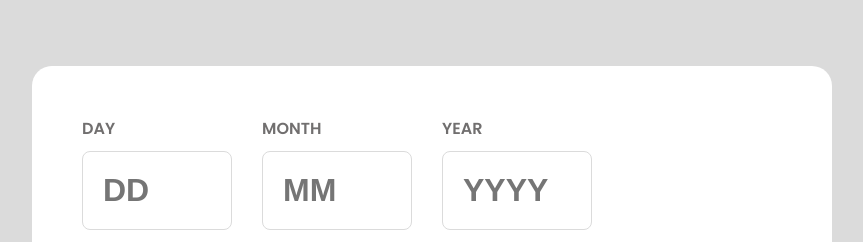
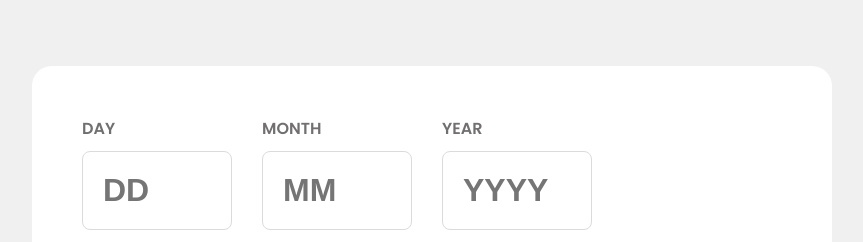
Before and after one commit to omnath22/age-calculator-app-main, a plain HTML site: page index.html in a window 1280 px wide. Shown: the top 242 px of the page, without its empty margins (208-1071 px from the left). Drawn offline with nearby package versions, Linux system fonts and the light colour scheme.

Commit message:
Update index.html

```diff
--- a/index.html
+++ b/index.html
@@ -33,7 +33,7 @@
       display:flex;
       justify-content: center;
       align-items: center;
-      background-color: var(--Lightgrey);
+      background-color: var(--Offwhite);
       font-family: Poppins;
     }
     .container{
```
